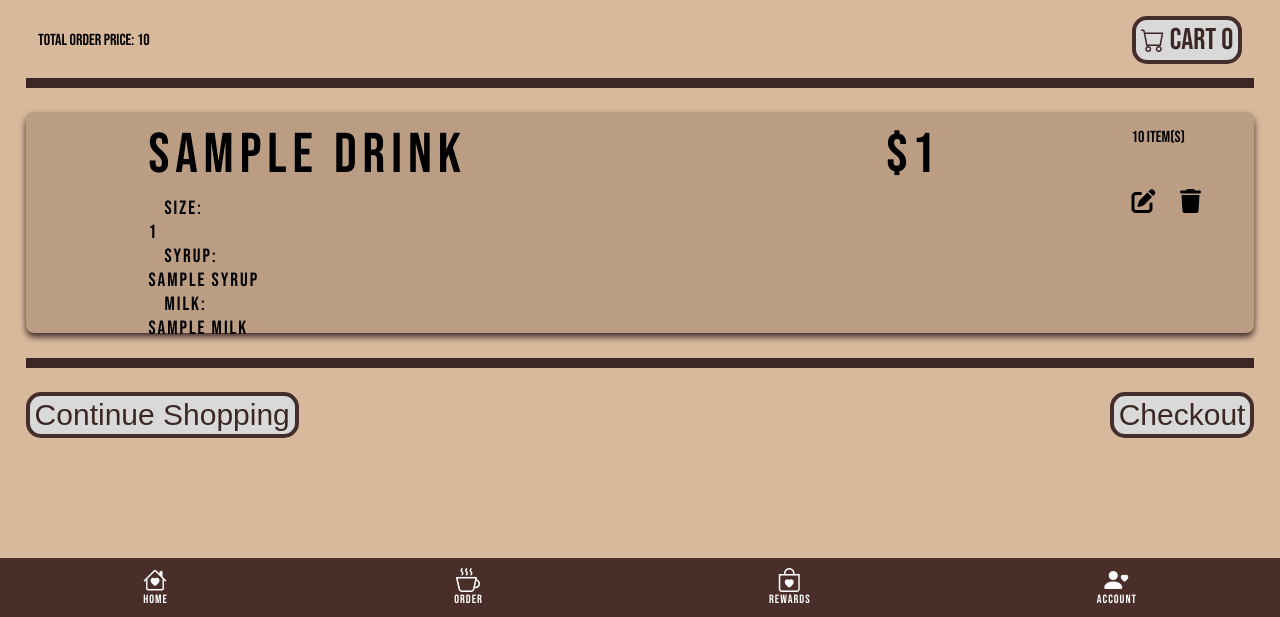
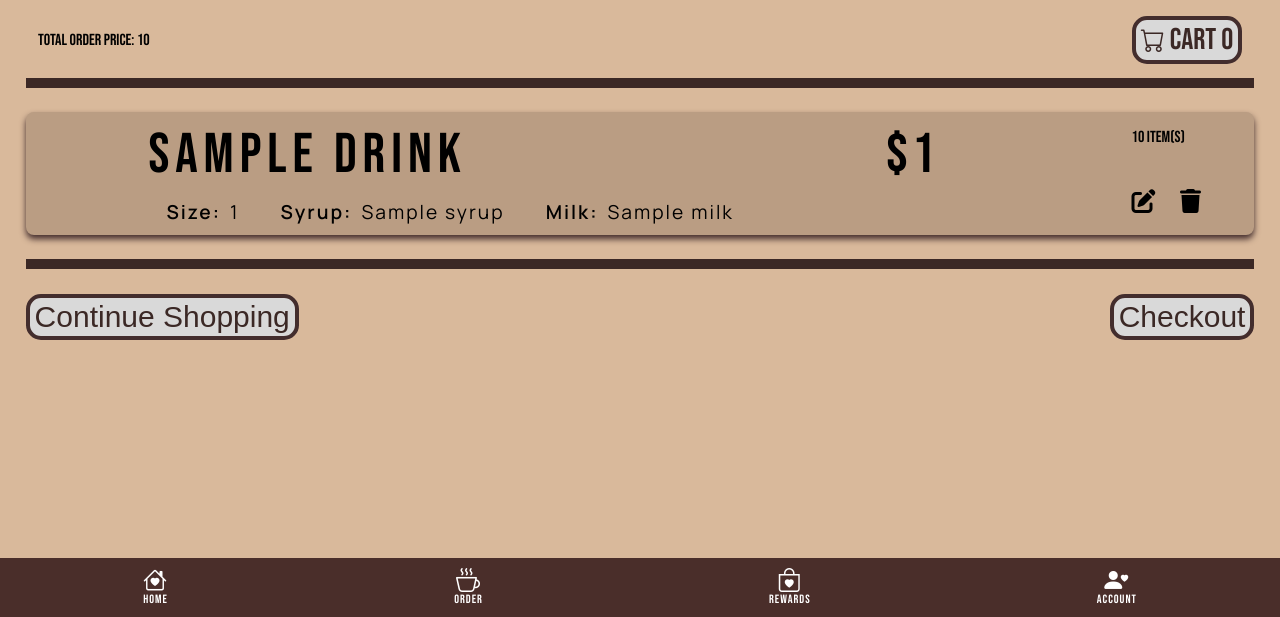
Before and after one commit to mmulvihill13/wishlist, a Django app: template cart/templates/cart/cart.html in a window 1280 px wide. Shown: the part 183-800 px from the top of the page. Run offline with Django 5.2, Linux system fonts and the light colour scheme; the template is opened without the code that fills it: most values are stand-ins (such as "Sample title", 1, 10 or a date in 2020).

Commit message:
remade full cart view

```diff
--- a/cart/static/css/cart.css
+++ b/cart/static/css/cart.css
@@ -46,10 +46,19 @@ text-align: center;
     line-height: .5rem;
     font-size: 1.2rem;
     letter-spacing: 2px;
+    font-family: Manrope;
+    padding: 2%;
 }
 
 .subcategory p{
-    margin: 1rem;
+    display: inline;
+    font-weight: 600;
+    margin: .2rem;
+}
+
+.subcategory span{
+    margin-right: 2rem;
+    line-height: 1rem;
 }
 
 .quantity{
--- a/cart/templates/cart/cart.html
+++ b/cart/templates/cart/cart.html
@@ -4,6 +4,8 @@
 
 {% block content %}
 <link rel="stylesheet" href="{% static 'css/cart.css' %}">
+<link href="https://fonts.googleapis.com/css2?family=Bebas+Neue&display=swap" rel="stylesheet">
+<link href="https://fonts.googleapis.com/css2?family=Manrope:wght@200..800&display=swap" rel="stylesheet">
 <link rel="stylesheet" href="https://cdnjs.cloudflare.com/ajax/libs/font-awesome/6.5.0/css/all.min.css">
 <script src="https://code.jquery.com/jquery-3.6.0.min.js"></script>
 
```
